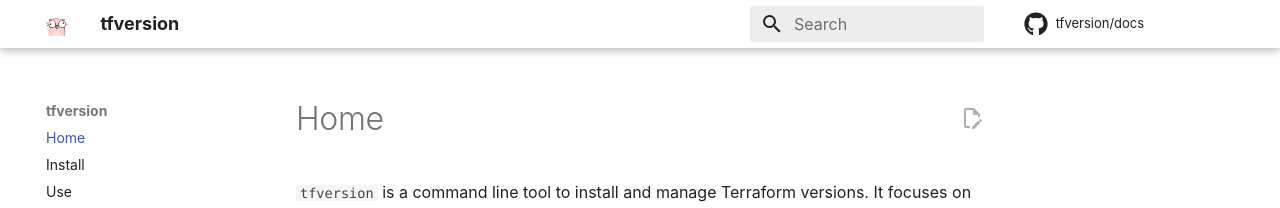
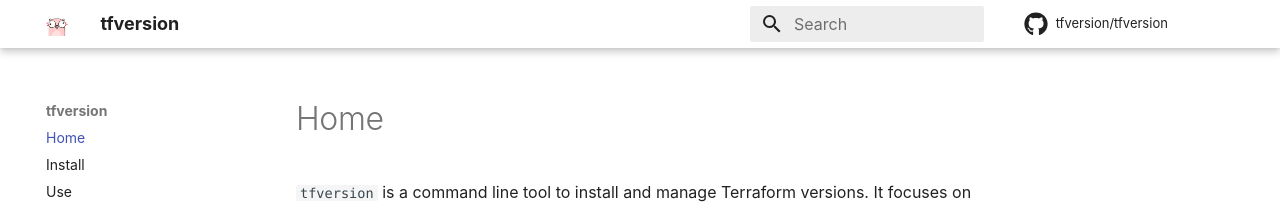
Before and after one commit to tfversion/docs, an MkDocs documentation site: the page built from docs/index.md, in a window 1280 px wide. Shown: the top 208 px of the page. Built offline with MkDocs 1.6.1 and Material for MkDocs 9.7.7, drawn with Linux system fonts in a browser that asks for light colours; comment, search, counter and statistics services are not loaded.

Commit message:
Fix repo URL in header

```diff
--- a/mkdocs.yml
+++ b/mkdocs.yml
@@ -5,9 +5,8 @@ site_url: 'https://tfversion.xyz'
 copyright: 'Copyright &copy; 2024 tfversion'
 index_page: index.md
 
-repo_name: tfversion/docs
-repo_url: https://github.com/tfversion/docs
-edit_uri: https://github.com/tfversion/docs/edit/main/docs
+repo_name: tfversion/tfversion
+repo_url: https://github.com/tfversion/tfversion
 
 use_directory_urls: false
 
@@ -35,7 +34,6 @@ theme:
     - navigation.footer
     - navigation.prune
     - content.tabs.link
-    - content.action.edit
 
 markdown_extensions:
   - admonition
```
